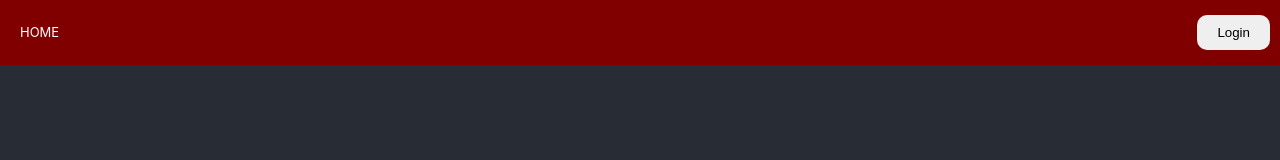
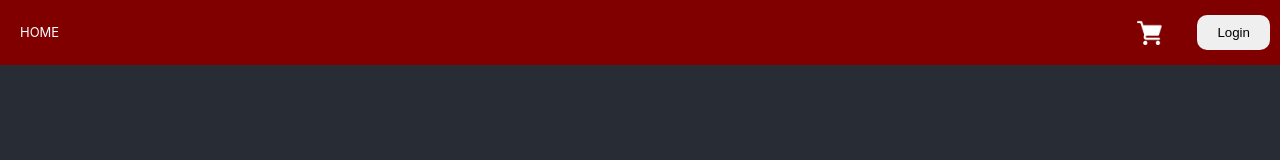
Before and after one commit to Diplomski-rad/front-end, a React (Create React App) app: page / in a window 1280 px wide. Shown: the top 160 px of the page. Built offline with nearby package versions, Linux system fonts and the light colour scheme.

Commit message:
Add cart icon to navbar

```diff
--- a/src/components/shared/navbar/navbar.module.css
+++ b/src/components/shared/navbar/navbar.module.css
@@ -13,6 +13,15 @@
 .navbar-items-group{
     display: flex;
     flex-direction: row;
+    flex-grow: 7;
+}
+
+.right-group{
+    display: flex;
+    flex-direction: row;
+    max-width: 300px;
+    flex-grow: 3;
+    justify-content: flex-end;
 }
 
 .navbar-login-btn{
@@ -39,7 +48,6 @@
 
 .navbar-item:hover{
     cursor: pointer;
-    /* background-color: rgb(91, 0, 0); */
     border-bottom: 2px solid white;
 }
 
@@ -47,13 +55,31 @@
     display: flex;
     flex-direction: row;
     align-items: center;
-    margin-right: 1%;
-    padding-right: 1%;
-    padding-left: 1%;
+    margin-right: 10%;
+    padding-right: 5%;
+    padding-left: 5%;
     border-radius: 10px;
     max-width: 250px;
+    overflow: hidden;
 }
 
+.navbar-cart{
+    height: 25px;
+    align-self: center;
+    margin-right: 30px;
+    border-radius: 10px;
+}
+
+.navbar-cart:hover{
+    cursor: pointer;
+
+}
+
+.navbar-cart img{
+    height: 100%;
+    width: 100%;
+    object-fit: contain;
+}
 
 
 .navbar-username{
@@ -61,6 +87,8 @@
     cursor: default;
     max-width: 200px;
     overflow: hidden;
+    white-space: nowrap;
+    text-overflow: ellipsis;
 }
 
 .navbar-image{
--- a/src/components/shared/navbar/navbar.tsx
+++ b/src/components/shared/navbar/navbar.tsx
@@ -5,6 +5,7 @@ import { useDispatch } from "react-redux";
 import { removeUser } from "../../../infrastructure/redux/slice/userSlice";
 import { jwtDecode } from "jwt-decode";
 import profileImage from "../../../assets/user.png";
+import cartImage from "../../../assets/grocery-store.png";
 
 const Navbar: React.FC = () => {
   const navigate = useNavigate();
@@ -126,6 +127,10 @@ const Navbar: React.FC = () => {
         </div>
       )}
 
+      <div className={styles["right-group"]}>
+        <div className={styles["navbar-cart"]}>
+          <img src={cartImage} alt="" />
+        </div>
         {isLoggedIn ? (
           <div
             className={`${styles["navbar-username-container"]} ${
@@ -149,6 +154,7 @@ const Navbar: React.FC = () => {
           </button>
         )}
       </div>
+    </div>
   );
 };
 
```
Also changed, not shown: src/assets/grocery-store.png (added). Lines whose indentation alone changed are shown as unchanged.
